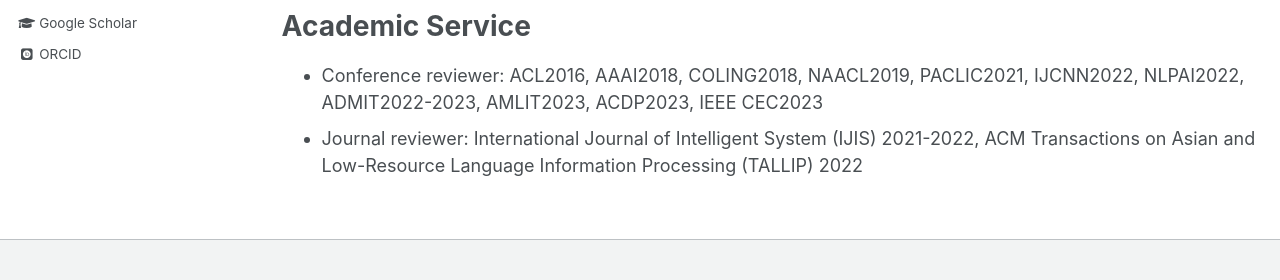
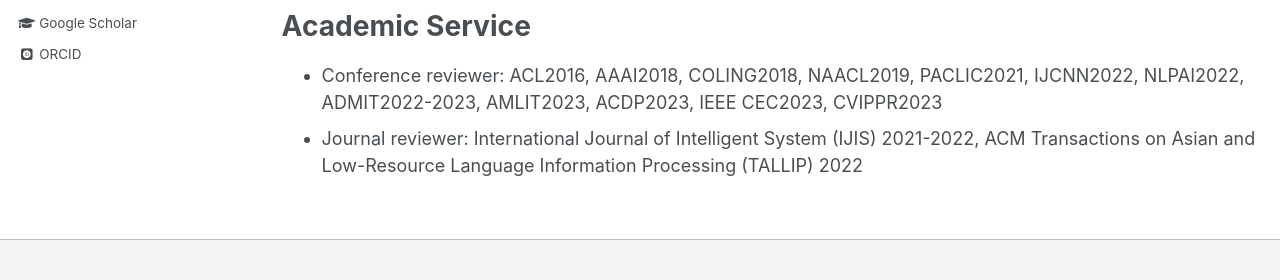
Before and after one commit to miradel51/miradel51.github.io, a Jekyll site: the page built from _pages/cv.md, in a window 1280 px wide and 900 px high, scrolled down 3640 px. Shown: the part 505-785 px from the top of the window. Built offline with Jekyll 4.4.1, drawn with Linux system fonts in a browser that asks for light colours; some web fonts are replaced.

Commit message:
Update cv.md
added a new academic role as a reviewer

```diff
--- a/_pages/cv.md
+++ b/_pages/cv.md
@@ -121,7 +121,7 @@ Honors
 
 Academic Service
 ======
-* Conference reviewer: ACL2016, AAAI2018, COLING2018, NAACL2019, PACLIC2021, IJCNN2022, NLPAI2022, ADMIT2022-2023, AMLIT2023, ACDP2023, IEEE CEC2023
+* Conference reviewer: ACL2016, AAAI2018, COLING2018, NAACL2019, PACLIC2021, IJCNN2022, NLPAI2022, ADMIT2022-2023, AMLIT2023, ACDP2023, IEEE CEC2023, CVIPPR2023
 * Journal reviewer: International Journal of Intelligent System (IJIS) 2021-2022, ACM Transactions on Asian and Low-Resource Language Information Processing (TALLIP) 2022
 
 <!-- Selected Talks
```
